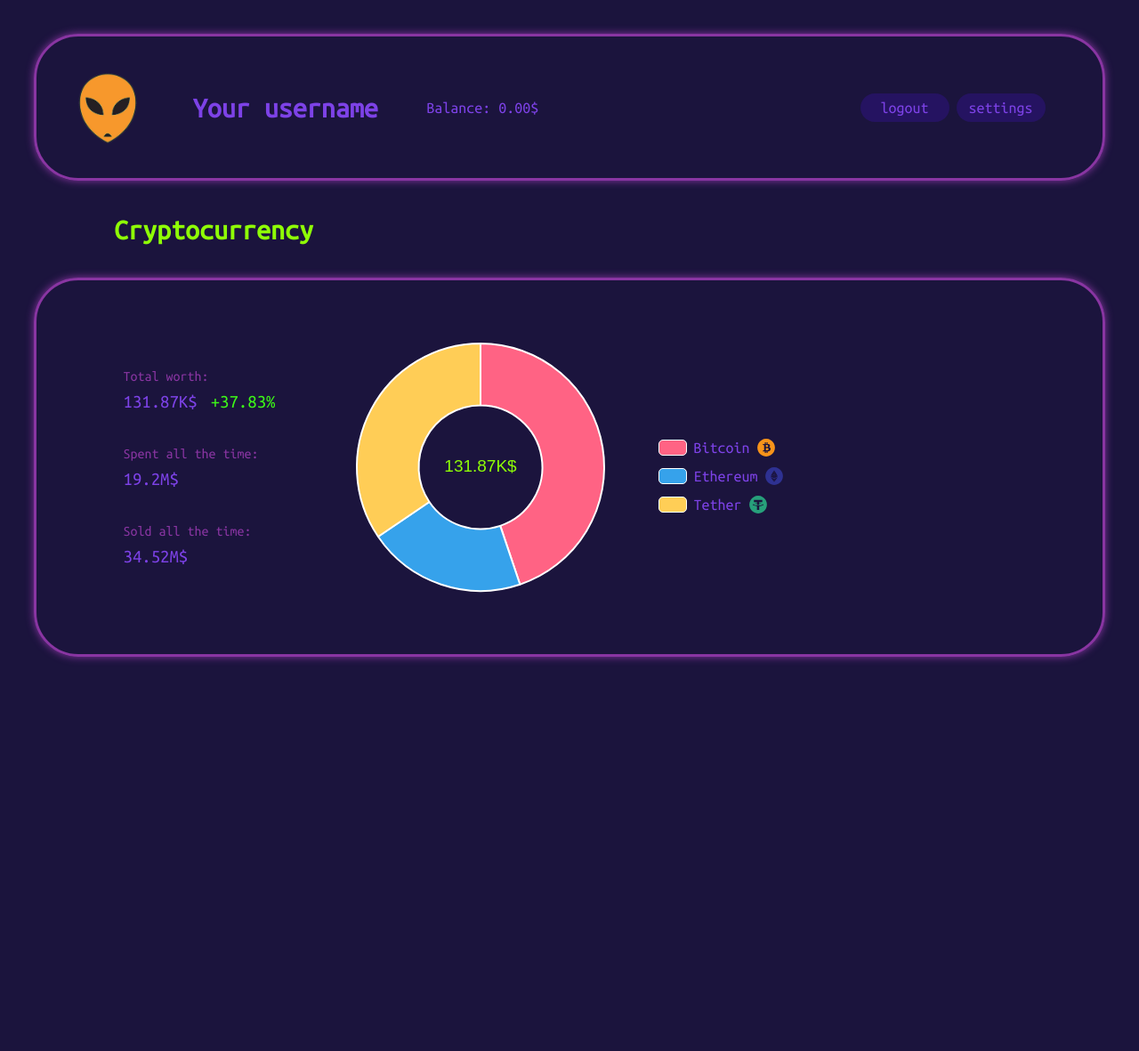
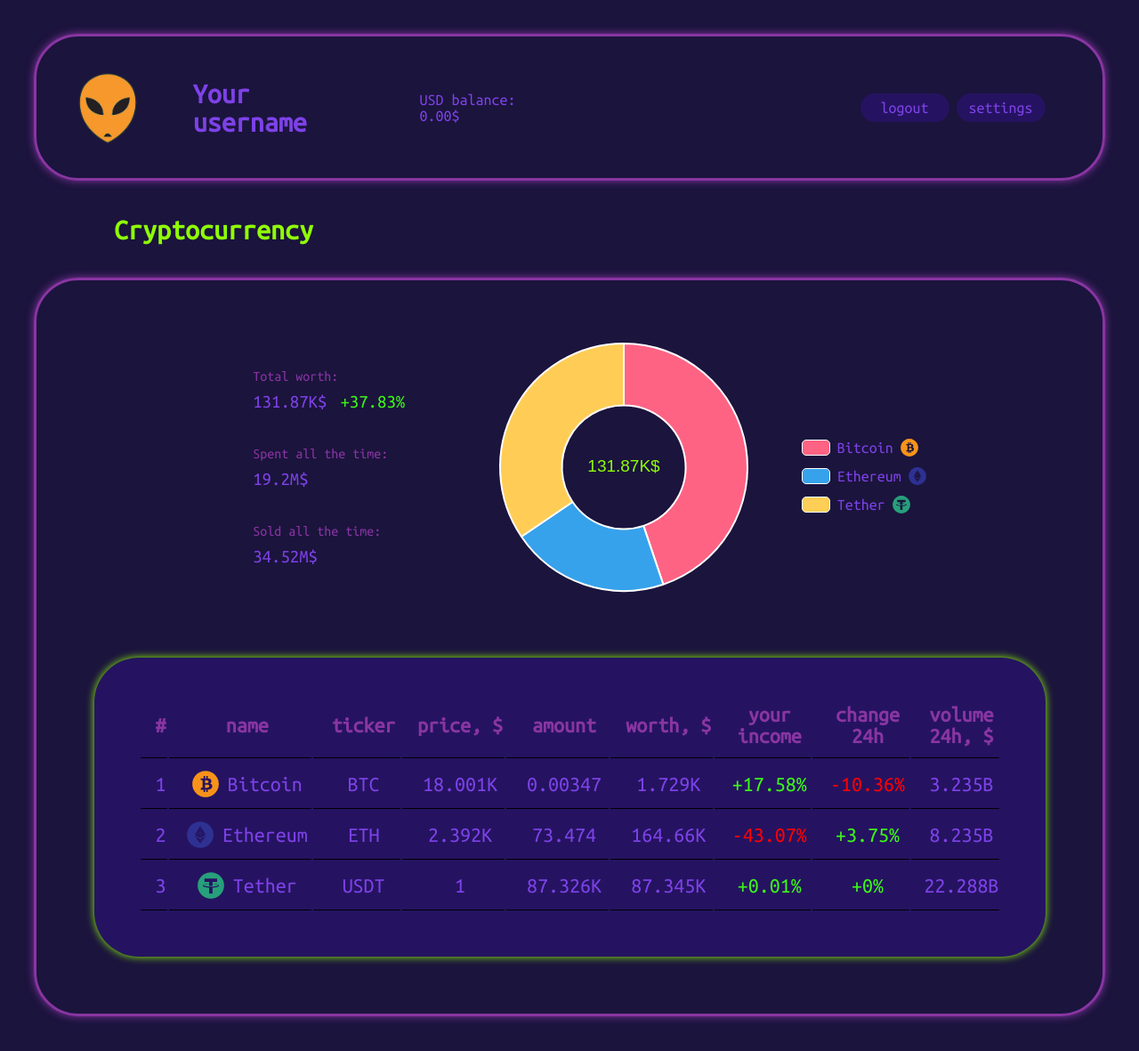
Before and after one commit to LaryStef/CryptoDeal, a Flask app: template app/templates/profile.html in a window 1280 px wide; the page is wider, and only the part inside the window is pictured. Shown: the part 91-1272 px from the top of that part at 89% size. Before the commit the page ends 834 px from the top of that part, so only its background shows below. Run offline with Flask 3, Linux system fonts and the light colour scheme; the template is opened without the code that fills it, so the values that code supplies are empty; parts of the project's set-up code (start-up, migrations or seed data) failed here and were passed over.

Commit message:
feat: table with user's cryptocurrencies

```diff
--- a/app/static/css/profile.css
+++ b/app/static/css/profile.css
@@ -1165,11 +1165,18 @@
 
 .main-stat {
     display: flex;
-    padding-left: 3%;
     height: 100%;
-    justify-content: start;
+    justify-content: center;
     align-items: center;
     gap: 3%;
+}
+
+.split-line::after {
+    content: "";
+    display: block;
+    width: 100%;
+    height: 3px;
+    background-color: var(--text-hover-color);
 }
 
 .usd-stat {
@@ -1225,7 +1232,6 @@
 .block-content {
     margin: 3%;
     padding: 30px;
-    padding-left: 5%;
     border: 3px solid var(--text-hover-color);
     border-radius: 50px;
     box-shadow: 0 0 10px var(--text-hover-color);
@@ -1284,6 +1290,96 @@
     padding: 20px;
     padding-top: 15px;
     color: var(--text-color);
+}
+
+.table-block {
+    display: flex;
+    justify-content: center;
+    align-items: center;
+    padding: 3%;
+    gap: 5%;
+}
+
+.crypto-table {
+    padding: 50px;
+    border-radius: 50px;
+    border-color: var(--background-button-color);
+    box-shadow: 0 0 10px var(--contrast-color);
+    background-color: var(--background-button-color);
+}
+
+.hc {
+    padding-left: 15px;
+    padding-bottom: 12px;
+    font-size: 1.5rem;
+    color: var(--text-hover-color);
+    border-bottom: 1px solid black;
+}
+
+.tc {
+    text-align: center;
+    padding-top: 12px;
+    padding-bottom: 12px;
+    padding-left: 15px;
+    font-size: 1.5rem;
+    color: var(--text-color);
+    border-bottom: 1px solid black;
+}
+
+.col1 {
+    width: 40px;
+}
+
+.col2 {
+    width: 200px;
+}
+
+.col3 {
+    width: 150px;
+}
+
+.col4 {
+    width: 200px;
+}
+
+.col5 {
+    width: 200px;
+}
+
+.col6 {
+    width: 200px;
+}
+
+.col7 {
+    width: 150px;
+}
+
+.col8 {
+    width: 150px;
+}
+
+.col9 {
+    width: 20   0px;
+}
+
+.row:hover {
+    background-color: var(--background-color);
+}
+
+.crypto-name-wrap {
+    display: flex;
+    justify-content: center;
+    align-items: center;
+    gap: 10px;
+}
+
+.crypto-name {
+    font-size: 1.5rem;
+}
+
+.crypto-logo {
+    width: 30px;
+    height: 30px;
 }
 
 .table-wrap {
--- a/app/templates/profile.html
+++ b/app/templates/profile.html
@@ -10,7 +10,7 @@
         <div class="user-info-wrapper">
             <img src="/static/png/Alien1.png" alt="your avatar" class="main-avatar" id="main-avatar" decoding="async">
             <h2 class="main-name" id="username">Your username</h2>
-            <span class="usd-balance" id="usd-balance">Balance: 0.00$</span>
+            <span class="usd-balance" id="usd-balance">USD balance: 0.00$</span>
 
         </div>
         <div>
@@ -75,6 +75,71 @@
                     </div>
                 </div>
             </div>
+            <!-- <div class="split-line"></div> -->
+            <div class="table-block">
+                <!-- <div class="crypto-table-wrap"></div> -->
+                <table class="crypto-table" id="crypto-list">
+                    <tr>
+                        <th class="hc col1">#</th>
+                        <th class="hc col2">name</th>
+                        <th class="hc col3">ticker</th>
+                        <th class="hc col4">price, $</th>
+                        <th class="hc col5">amount</th>
+                        <th class="hc col6">worth, $</th>
+                        <th class="hc col7">your income</th>
+                        <th class="hc col8">change 24h</th>
+                        <th class="hc col9">volume 24h, $</th>
+                    </tr>
+                    <tr class="row">
+                        <td class="tc col1">1</td>
+                        <td class="tc col2">
+                            <div class="crypto-name-wrap">
+                                <img class="crypto-logo" src="/static/svg/cryptocurrency/BTC.svg" alt="">
+                                <span class="crypto-name">Bitcoin</span>
+                            </div>
+                        </td>
+                        <td class="tc col3">BTC</td>
+                        <td class="tc col4">18.001K</td>
+                        <td class="tc col5">0.00347</td>
+                        <td class="tc col6">1.729K</td>
+                        <td class="tc col7 change-pos">+17.58%</td>
+                        <td class="tc col8 change-neg">-10.36%</td>
+                        <td class="tc col9">3.235B</td>
+                    </tr>
+                    <tr class="row">
+                        <td class="tc col1">2</td>
+                        <td class="tc col2">
+                            <div class="crypto-name-wrap">
+                                <img class="crypto-logo" src="/static/svg/cryptocurrency/ETH.svg" alt="">
+                                <span class="crypto-name">Ethereum</span>
+                            </div>
+                        </td>
+                        <td class="tc col3">ETH</td>
+                        <td class="tc col4">2.392K</td>
+                        <td class="tc col5">73.474</td>
+                        <td class="tc col6">164.66K</td>
+                        <td class="tc col7 change-neg">-43.07%</td>
+                        <td class="tc col8 change-pos">+3.75%</td>
+                        <td class="tc col9">8.235B</td>
+                    </tr>
+                    <tr class="row">
+                        <td class="tc col1">3</td>
+                        <td class="tc col2">
+                            <div class="crypto-name-wrap">
+                                <img class="crypto-logo" src="/static/svg/cryptocurrency/USDT.svg" alt="">
+                                <span class="crypto-name">Tether</span>
+                            </div>
+                        </td>
+                        <td class="tc col3">USDT</td>
+                        <td class="tc col4">1</td>
+                        <td class="tc col5">87.326K</td>
+                        <td class="tc col6">87.345K</td>
+                        <td class="tc col7 change-pos">+0.01%</td>
+                        <td class="tc col8 change-pos">+0%</td>
+                        <td class="tc col9">22.288B</td>
+                    </tr>
+                </table>
+            </div>
         </div>
     </div>
 </div>
```
